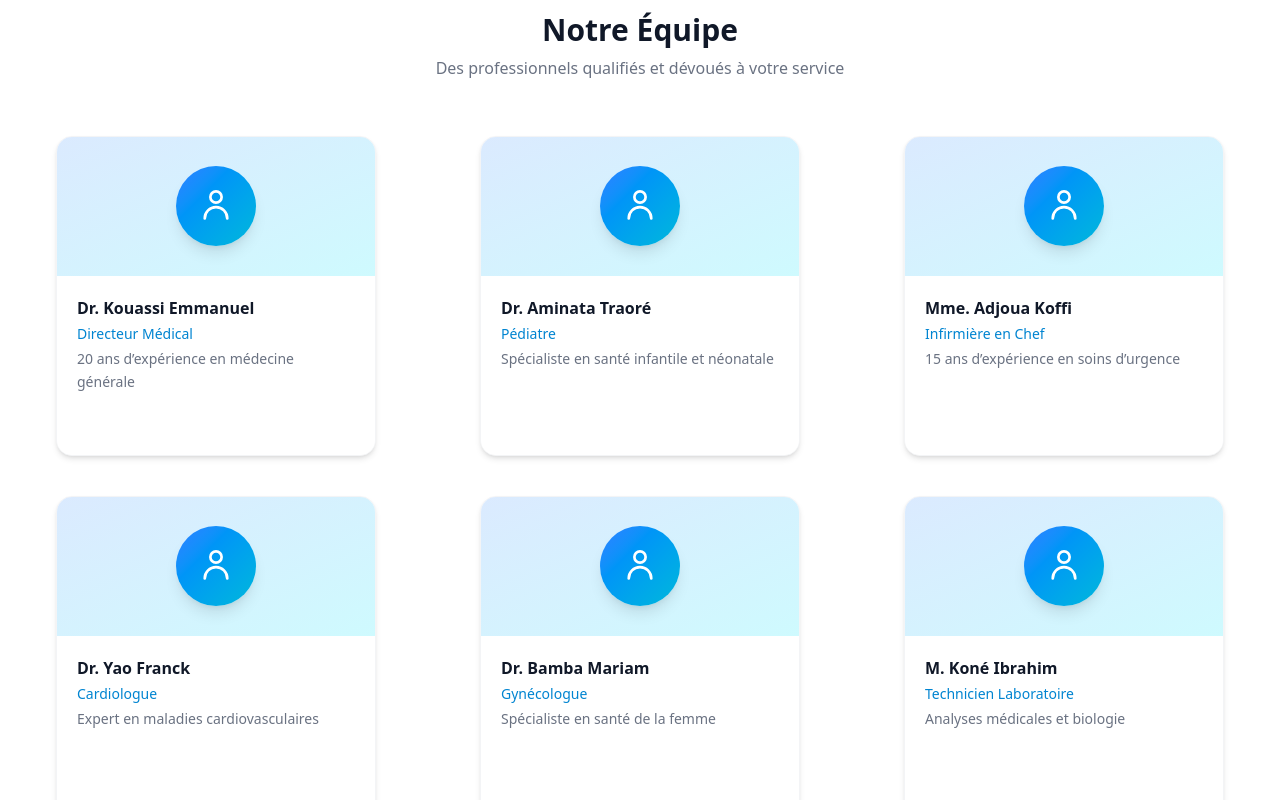
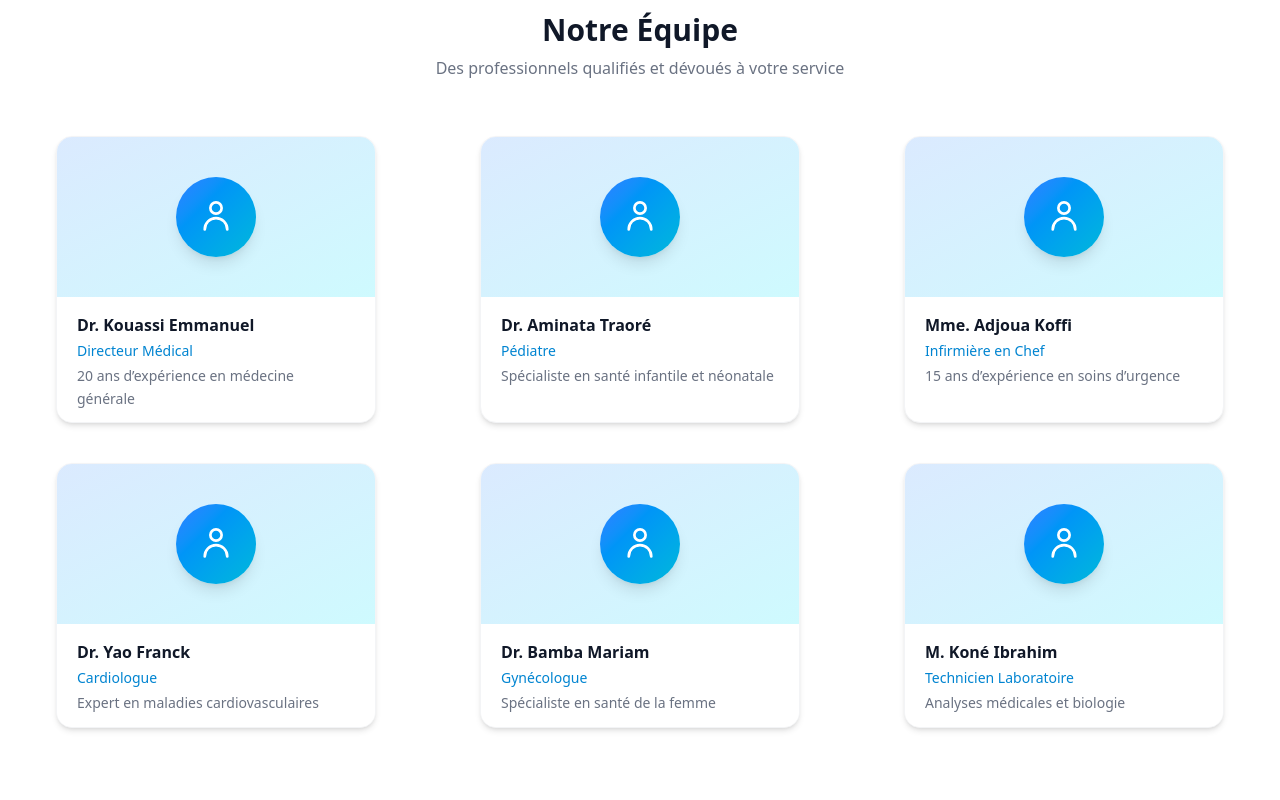
Before and after one commit to B-Martin11/clinique_life, a React (Vite) app: page /services in a window 1280 px wide. Shown: the part 1980-2780 px from the top of the page. Built offline with nearby package versions, Linux system fonts and the light colour scheme.

Commit message:
modification des espaces des cartes

```diff
--- a/src/components/Partie4_service.tsx
+++ b/src/components/Partie4_service.tsx
@@ -55,10 +55,10 @@ const Partie4_service: React.FC = () => {
           {team.map((member, index) => (
             <div
               key={index}
-              className="w-full max-w-[320px] aspect-square bg-white rounded-2xl shadow-md border border-gray-100 overflow-hidden flex flex-col"
+              className="w-full max-w-[320px] bg-white rounded-2xl shadow-md border border-gray-100 overflow-hidden flex flex-col"
             >
               {/* HAUT */}
-              <div className="flex-1 flex items-center justify-center bg-gradient-to-br from-blue-100 to-cyan-100">
+              <div className="flex items-center justify-center bg-gradient-to-br from-blue-100 to-cyan-100 py-10">
                 <div className="w-20 h-20 rounded-full bg-gradient-to-br from-blue-500 to-cyan-500 flex items-center justify-center shadow-lg">
                   <svg
                     xmlns="http://www.w3.org/2000/svg"
@@ -77,8 +77,8 @@ const Partie4_service: React.FC = () => {
                 </div>
               </div>
 
-              {/* BAS TEXTE */}
-              <div className="flex-1 p-5 text-left bg-white">
+              {/* BAS TEXTE — MARGE BLANCHE RÉDUITE */}
+              <div className="px-5 pt-4 pb-3 text-left bg-white">
                 <h3 className="font-semibold text-gray-900 text-base mb-1">
                   {member.name}
                 </h3>
```
